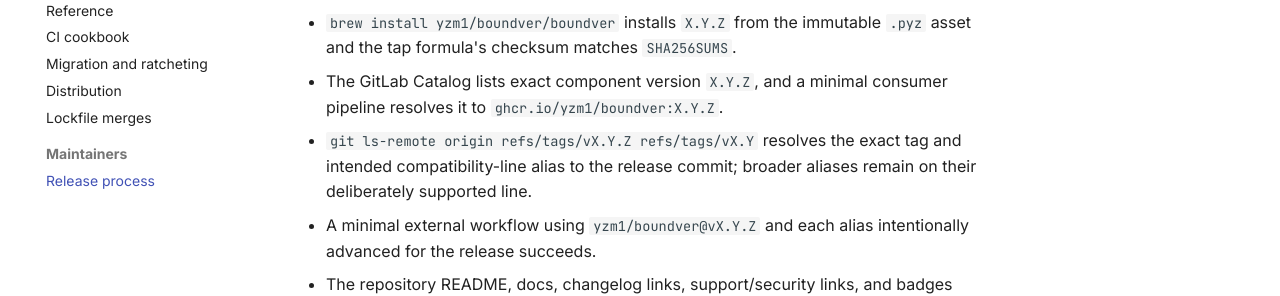
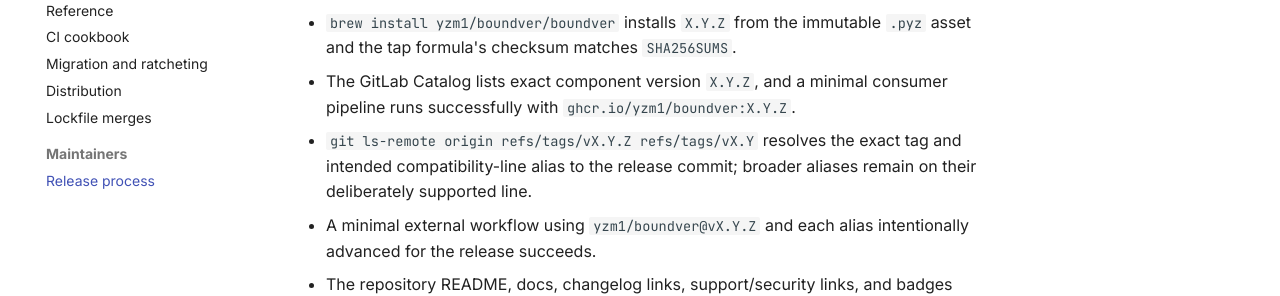
Before and after one commit to yzm1/boundver, an MkDocs documentation site: the page built from docs/RELEASING.md, in a window 1280 px wide and 900 px high, scrolled down 11209 px. Shown: the part 420-716 px from the top of the window. Built offline with MkDocs 1.6.1 and Material for MkDocs 9.7.7, drawn with Linux system fonts in a browser that asks for light colours; comment, search, counter and statistics services are not loaded.

```diff
--- a/docs/RELEASING.md
+++ b/docs/RELEASING.md
@@ -479,7 +479,7 @@ Then verify:
 - `brew install yzm1/boundver/boundver` installs `X.Y.Z` from the immutable
   `.pyz` asset and the tap formula's checksum matches `SHA256SUMS`.
 - The GitLab Catalog lists exact component version `X.Y.Z`, and a minimal
-  consumer pipeline resolves it to `ghcr.io/yzm1/boundver:X.Y.Z`.
+  consumer pipeline runs successfully with `ghcr.io/yzm1/boundver:X.Y.Z`.
 - `git ls-remote origin refs/tags/vX.Y.Z refs/tags/vX.Y` resolves the exact tag
   and intended compatibility-line alias to the release commit; broader aliases
   remain on their deliberately supported line.
```
Also changed, not shown: CHANGELOG.md (+2 -0 lines), 3 other files.
